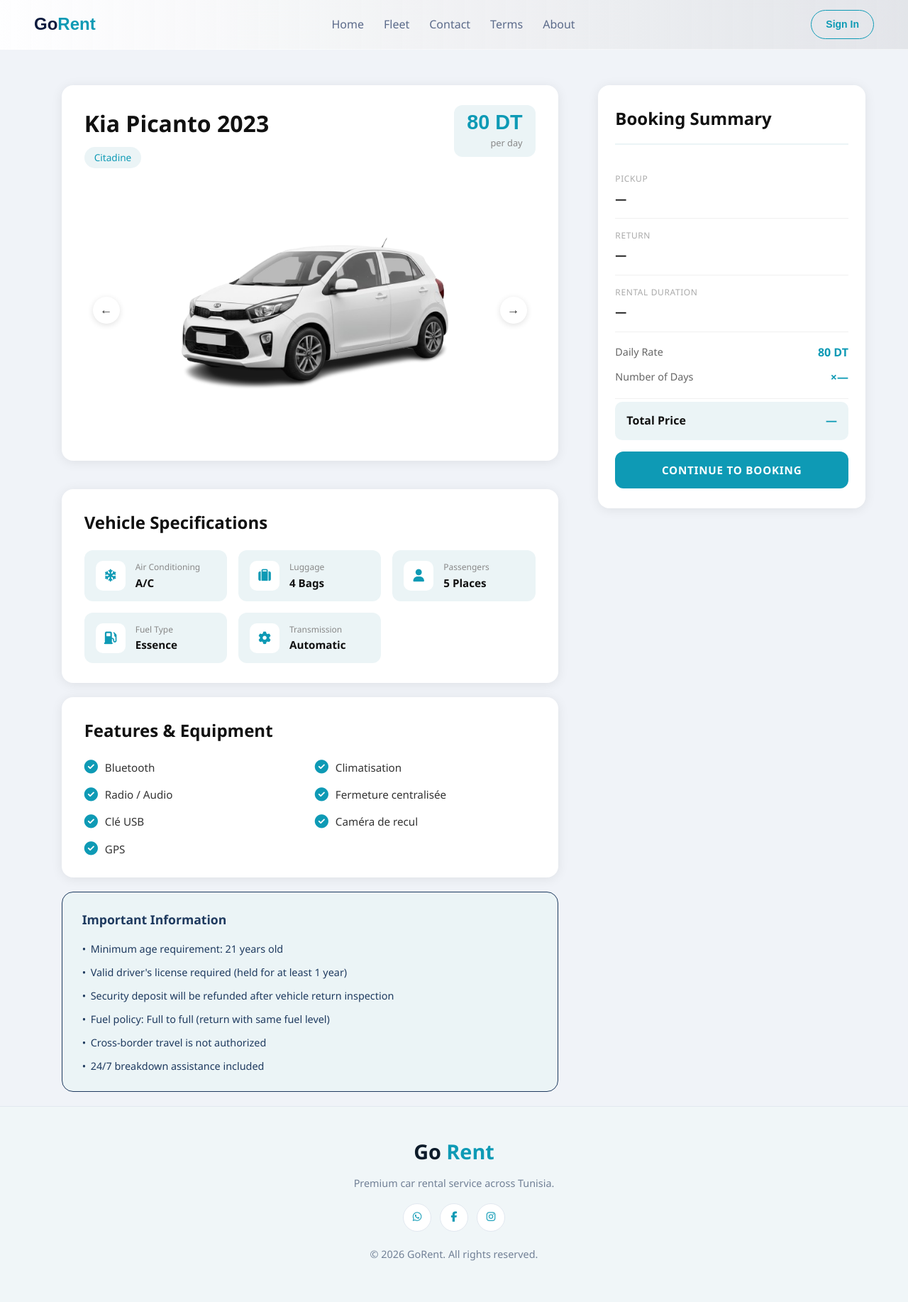
After one commit to douaasalah/locationVoiture, a PHP site: page /details.php?id=1 in a window 1280 px wide. The commit adds this page. Shown: the whole page at 71% size. Run offline with PHP 8.4, Linux system fonts and the light colour scheme; data comes from the database, SQL or seed files in the repository.

Commit message:
Page details

```diff
--- /dev/null
+++ b/details.php
@@ -0,0 +1,210 @@
+<?php
+$conn = new mysqli("localhost", "root", "", "locationvoitures");
+$id = $_GET['id'];
+$sql = "SELECT * FROM voitures WHERE id = $id";
+$result = $conn->query($sql);
+$car = $result->fetch_assoc();
+?>
+<?php include("navbar.php"); ?>
+<div class="details-container">
+<div class="container-left">
+<div class="details-top">
+
+    <!-- Header : nom + type à gauche, prix à droite -->
+    <div class="details-header">
+    <div class="details-title">
+    <h1>
+        <?php
+        if ($car['marque'] == 'Land Rover') {
+            echo $car['modele'] . " " . $car['annee'];
+        } else {
+            echo $car['marque'] . " " . $car['modele'] . " " . $car['annee'];
+        }
+        ?>
+    </h1>
+    <span class="badge-type"><?php echo $car['type']; ?></span>
+</div>
+        <div class="details-price">
+            <span class="price-day"><?php echo $car['prix']; ?> DT</span>
+            <span class="per-day">per day</span>
+        </div>
+    </div>
+
+    <!-- Galerie avec flèches -->
+    <div class="details-gallery">
+        <button class="gallery-btn prev" onclick="changePhoto(-1)">&#8592;</button>
+        <img src="<?php echo $car['imgfront']; ?>" alt="photo" class="main-photo" id="mainPhoto">
+        <button class="gallery-btn next" onclick="changePhoto(1)">&#8594;</button>
+    </div>
+
+</div>
+
+<script>
+const photos = [
+    "<?php echo addslashes($car['imgfront']); ?>",
+    "<?php echo addslashes($car['imgcote']); ?>",
+    "<?php echo addslashes($car['imginter']); ?>"
+];
+let currentPhoto = 0;
+
+function changePhoto(dir) {
+    currentPhoto = (currentPhoto + dir + photos.length) % photos.length;
+    const img = document.getElementById('mainPhoto');
+    img.src = photos[currentPhoto];
+
+    // photo intérieur = index 2 → cover, sinon contain
+    if (currentPhoto === 2) {
+        img.style.objectFit = 'cover';
+    } else {
+        img.style.objectFit = 'contain';
+    }
+}
+</script>
+<div class="details-specs">
+    <h2>Vehicle Specifications</h2>
+    <div class="specs-grid">
+        <div class="spec-item">
+            <div class="spec-icon"><i class="fa-solid fa-snowflake"></i></div>
+            <div class="spec-info">
+                <span class="spec-label">Air Conditioning</span>
+                <span class="spec-value">A/C</span>
+            </div>
+        </div>
+        <div class="spec-item">
+            <div class="spec-icon"><i class="fa-solid fa-suitcase"></i></div>
+            <div class="spec-info">
+                <span class="spec-label">Luggage</span>
+                <span class="spec-value"><?php echo $car['bagages']; ?> Bags</span>
+            </div>
+        </div>
+        <div class="spec-item">
+            <div class="spec-icon"><i class="fa-solid fa-user"></i></div>
+            <div class="spec-info">
+                <span class="spec-label">Passengers</span>
+                <span class="spec-value"><?php echo $car['places']; ?> Places</span>
+            </div>
+        </div>
+        <div class="spec-item">
+            <div class="spec-icon"><i class="fa-solid fa-gas-pump"></i></div>
+            <div class="spec-info">
+                <span class="spec-label">Fuel Type</span>
+                <span class="spec-value"><?php echo $car['carburant']; ?></span>
+            </div>
+        </div>
+        <div class="spec-item">
+            <div class="spec-icon"><i class="fa-solid fa-gear"></i></div>
+            <div class="spec-info">
+                <span class="spec-label">Transmission</span>
+                <span class="spec-value"><?php echo $car['boite']; ?></span>
+            </div>
+        </div>
+    </div>
+</div>
+<div class="details-equipment">
+    <h2>Features & Equipment</h2>
+    <div class="equipment-grid">
+        <?php
+        $sqlOptions = "
+            SELECT o.nom, o.est_inclus
+            FROM options o
+            JOIN voitures_options vo ON o.id = vo.ido
+            WHERE vo.idv = " . $car['id'];
+        $resultOptions = $conn->query($sqlOptions);
+        if ($resultOptions->num_rows > 0) {
+            while ($opt = $resultOptions->fetch_assoc()) {
+                ?>
+                <div class="equipment-item">
+                    <i class="fa-solid fa-circle-check"></i>
+                    <span><?php echo $opt['nom']; ?></span>
+                </div>
+                <?php
+            }
+        } else {
+            echo "<p>No options available.</p>";
+        }
+        ?>
+    </div>
+</div>
+<div class="important-info">
+    <h2>Important Information</h2>
+    <ul class="info-list">
+        <li>Minimum age requirement: 21 years old</li>
+        <li>Valid driver's license required (held for at least 1 year)</li>
+        <li>Security deposit will be refunded after vehicle return inspection</li>
+        <li>Fuel policy: Full to full (return with same fuel level)</li>
+        <li>Cross-border travel is not authorized</li>
+        <li>24/7 breakdown assistance included</li>
+    </ul>
+</div>
+</div>
+<div class="container-right">
+<div class="booking-summary">
+    <h2>Booking Summary</h2>
+
+    <?php
+    $pickup_date = isset($_GET['pickup-date']) ? $_GET['pickup-date'] : '';
+    $dropoff_date = isset($_GET['dropoff-date']) ? $_GET['dropoff-date'] : '';
+    $pickup_location = isset($_GET['pickup-location']) ? $_GET['pickup-location'] : '';
+    $dropoff_location = isset($_GET['return-location']) ? $_GET['return-location'] : '';
+    $pickup_time = isset($_GET['pickup-time']) ? $_GET['pickup-time'] : '';
+    $dropoff_time = isset($_GET['dropoff-time']) ? $_GET['dropoff-time'] : '';
+
+    // calcul nombre de jours
+    $days = 0;
+    if ($pickup_date && $dropoff_date) {
+        $d1 = new DateTime($pickup_date);
+        $d2 = new DateTime($dropoff_date);
+        $days = $d2->diff($d1)->days;
+    }
+
+    $total = $days * $car['prix'];
+    ?>
+
+    <div class="summary-item">
+        <span class="summary-label">Pickup</span>
+        <strong><?php echo $pickup_location ? $pickup_location : '—'; ?></strong>
+        <?php if ($pickup_date): ?>
+            <span class="summary-sub"><?php echo date('d M Y', strtotime($pickup_date)); ?> at <?php echo $pickup_time; ?></span>
+        <?php endif; ?>
+    </div>
+    <hr>
+
+    <div class="summary-item">
+        <span class="summary-label">Return</span>
+        <strong><?php echo $dropoff_location ? $dropoff_location : '—'; ?></strong>
+        <?php if ($dropoff_date): ?>
+            <span class="summary-sub"><?php echo date('d M Y', strtotime($dropoff_date)); ?> at <?php echo $dropoff_time; ?></span>
+        <?php endif; ?>
+    </div>
+    <hr>
+
+    <div class="summary-item">
+        <span class="summary-label">Rental Duration</span>
+        <strong><?php echo $days > 0 ? $days . ' Day' . ($days > 1 ? 's' : '') : '—'; ?></strong>
+    </div>
+    <hr>
+
+    <div class="summary-calc">
+        <div class="calc-row">
+            <span>Daily Rate</span>
+            <span><?php echo $car['prix']; ?> DT</span>
+        </div>
+        <div class="calc-row">
+            <span>Number of Days</span>
+            <span>×<?php echo $days > 0 ? $days : '—'; ?></span>
+        </div>
+    </div>
+    <hr>
+
+    <div class="summary-total">
+        <strong>Total Price</strong>
+        <strong class="total-price"><?php echo $days > 0 ? $total . ' DT' : '—'; ?></strong>
+    </div>
+
+    <a href="<?php echo isset($_SESSION['user_id']) ? 'book.php?id=' . $car['id'] : 'login.php?redirect=book.php?id=' . $car['id']; ?>" class="btn-book-now">
+        Continue to Booking
+    </a>
+</div>
+</div>
+</div>
+<?php include("footer.php"); ?>
--- a/home.php
+++ b/home.php
@@ -20,7 +20,6 @@ if ($conn->connect_error) {
                 <label><i class="fas fa-map-marker-alt"></i> Pickup Location</label>
                 <!-- Pickup Location -->
                 <select name="pickup-location">
-                    <option value="">Select Location</option>
                     <optgroup label="Airports">
                         <option value="Tunis Carthage Airport">Tunis Carthage Airport</option>
                         <option value="Monastir Habib Bourguiba Airport">Monastir Habib Bourguiba Airport</option>
@@ -51,7 +50,6 @@ if ($conn->connect_error) {
 
                 <!-- Drop-off Location -->
                 <select name="return-location">
-                    <option value="">Select Location</option>
                     <optgroup label="Airports">
                         <option value="Tunis Carthage Airport">Tunis Carthage Airport</option>
                         <option value="Monastir Habib Bourguiba Airport">Monastir Habib Bourguiba Airport</option>
--- a/navbar.php
+++ b/navbar.php
@@ -10,6 +10,7 @@
     <link rel="stylesheet" href="styles\navbar.css">
     <link rel="stylesheet" href="styles\home.css">
     <link rel="stylesheet" href="styles\car.css">
+    <link rel="stylesheet" href="styles\details.css">
     <link rel="stylesheet" href="https://cdnjs.cloudflare.com/ajax/libs/font-awesome/6.5.0/css/all.min.css">
     <script>
         window.onload = function () {
--- /dev/null
+++ b/styles/details.css
@@ -0,0 +1,363 @@
+.details-top {
+    background: #fff;
+    border-radius: 16px;
+    padding: 28px 32px;
+    max-width: 700px;
+    margin: 40px auto;
+    box-shadow: 0 2px 16px rgba(0,0,0,0.08);
+}
+
+.details-header {
+    display: flex;
+    justify-content: space-between;
+    align-items: flex-start;
+    margin-bottom: 16px;
+}
+
+.details-title h1 {
+    font-size: 2.0rem;
+    font-weight: 700;
+    color: #111;
+    margin: 0 0 8px 0;
+}
+
+.badge-type {
+    display: inline-block;
+    background: var(--blue-soft);
+    color: var(--blue);
+    padding: 4px 14px;
+    border-radius: 20px;
+    font-size: 0.85rem;
+    font-weight: 500;
+}
+
+.details-price {
+    display: flex;
+    flex-direction: column;
+    align-items: flex-end;
+    background: var(--blue-soft);
+    border-radius: 12px;
+    padding: 10px 18px;
+}
+
+.details-price .price-day {
+    font-size: 1.8rem;
+    font-weight: 800;
+    color: var(--blue);
+    line-height: 1;
+}
+
+.details-price .per-day {
+    font-size: 0.8rem;
+    color: #888;
+    margin-top: 4px;
+    font-weight: 400;
+}
+
+.details-gallery {
+    display: flex;
+    align-items: center;
+    justify-content: center;
+    position: relative;
+    padding: 24px 0;
+}
+
+.details-gallery .main-photo {
+    width: 100%;
+    height: 320px;
+    object-fit: contain;
+    border-radius: 5px;
+}
+
+.gallery-btn {
+    position: absolute;
+    top: 50%;
+    transform: translateY(-50%);
+    background: #fff;
+    border: none;
+    border-radius: 50%;
+    width: 38px;
+    height: 38px;
+    font-size: 1.1rem;
+    cursor: pointer;
+    box-shadow: 0 2px 8px rgba(0,0,0,0.12);
+    color: #333;
+    display: flex;
+    align-items: center;
+    justify-content: center;
+    transition: background 0.2s;
+}
+
+.gallery-btn:hover {
+    background: var(--blue);
+    color: #fff;
+}
+
+.gallery-btn.prev {
+    left: 12px;
+}
+
+.gallery-btn.next {
+    right: 12px;
+}
+.details-specs {
+    background: #fff;
+    border-radius: 16px;
+    padding: 28px 32px;
+    max-width: 700px;
+    margin: 20px auto;
+    box-shadow: 0 2px 16px rgba(0,0,0,0.08);
+}
+
+.details-specs h2 {
+    font-size: 1.5rem;
+    font-weight: 700;
+    color: #111;
+    margin-bottom: 20px;
+}
+
+.specs-grid {
+    display: grid;
+    grid-template-columns: repeat(3, 1fr);
+    gap: 16px;
+}
+
+.spec-item {
+    display: flex;
+    align-items: center;
+    gap: 14px;
+    background: var(--blue-soft);
+    border-radius: 12px;
+    padding: 14px 16px;
+}
+
+.spec-icon {
+    width: 42px;
+    height: 42px;
+    background: #fff;
+    border-radius: 10px;
+    display: flex;
+    align-items: center;
+    justify-content: center;
+    font-size: 1.1rem;
+    color: var(--blue);
+    flex-shrink: 0;
+}
+
+.spec-label {
+    font-size: 0.75rem;
+    color: #888;
+    display: block;
+}
+
+.spec-value {
+    font-size: 0.95rem;
+    font-weight: 600;
+    color: #111;
+    display: block;
+}
+.details-equipment {
+    background: #fff;
+    border-radius: 16px;
+    padding: 28px 32px;
+    max-width: 700px;
+    margin: 20px auto;
+    box-shadow: 0 2px 16px rgba(0,0,0,0.08);
+}
+
+.details-equipment h2 {
+    font-size: 1.5rem;
+    font-weight: 700;
+    color: #111;
+    margin-bottom: 20px;
+}
+
+.equipment-grid {
+    display: grid;
+    grid-template-columns: repeat(2, 1fr);
+    gap: 14px;
+}
+
+.equipment-item {
+    display: flex;
+    align-items: center;
+    gap: 10px;
+    font-size: 0.95rem;
+    color: #333;
+}
+
+.equipment-item i {
+    color: var(--blue);
+
+    font-size: 1.2rem;
+}
+.booking-summary {
+    background: #fff;
+    border-radius: 16px;
+    padding: 28px 24px;
+    box-shadow: 0 2px 16px rgba(0,0,0,0.08);
+}
+
+.booking-summary h2 {
+    font-size: 1.5rem;
+    font-weight: 700;
+    color: #111;
+    margin-bottom: 24px;
+    padding-bottom: 16px;
+    border-bottom: 2px solid var(--blue-soft);
+}
+
+.summary-item {
+    display: flex;
+    flex-direction: column;
+    padding: 14px 0;
+}
+
+.summary-label {
+    font-size: 0.75rem;
+    color: #aaa;
+    text-transform: uppercase;
+    letter-spacing: 0.05em;
+    margin-bottom: 6px;
+}
+
+.summary-item strong {
+    font-size: 1rem;
+    font-weight: 600;
+    color: #111;
+}
+
+.summary-sub {
+    font-size: 0.82rem;
+    color: var(--blue);
+    margin-top: 3px;
+}
+
+.booking-summary hr {
+    border: none;
+    border-top: 1px solid #f0f0f0;
+    margin: 0;
+}
+
+.summary-calc {
+    padding: 16px 0;
+    display: flex;
+    flex-direction: column;
+    gap: 10px;
+}
+
+.calc-row {
+    display: flex;
+    justify-content: space-between;
+    font-size: 0.9rem;
+    color: #666;
+}
+
+.calc-row span:last-child {
+    font-weight: 700;
+    color: var(--blue);
+    font-size: 1rem;
+}
+
+.summary-total {
+    display: flex;
+    justify-content: space-between;
+    align-items: center;
+    padding: 16px 0;
+    background: var(--blue-soft);
+    border-radius: 10px;
+    padding: 14px 16px;
+    margin-top: 4px;
+}
+
+.summary-total strong {
+    font-size: 1rem;
+    color: #111;
+}
+
+.total-price {
+    font-size: 1.4rem;
+    color: var(--blue) !important;
+    font-weight: 800;
+}
+
+.btn-book-now {
+    display: block;
+    background: var(--blue);
+    color: #fff;
+    text-align: center;
+    padding: 14px;
+    border-radius: 12px;
+    font-size: 0.95rem;
+    font-weight: 600;
+    text-decoration: none;
+    margin-top: 16px;
+    letter-spacing: 0.05em;
+    text-transform: uppercase;
+    transition: background 0.2s;
+}
+
+.btn-book-now:hover {
+    background: #0b7a8f;
+}
+.details-container {
+    display: flex;
+    gap: 30px;
+    max-width: 1200px;
+    margin: 0 auto;
+    padding: 40px 20px 0 20px;
+    align-items: flex-start;
+}
+
+.container-left {
+    flex: 2;
+    margin-top: 40px;
+}
+
+.container-right {
+    flex: 1;
+    position: sticky;
+    top: 90px;
+    margin-top: 80px;
+    align-self: flex-start;
+    margin-bottom: 20px;
+}
+.important-info {
+    background: var(--blue-soft);
+    border-radius: 16px;
+    padding: 24px 28px;
+    max-width: 700px;
+    margin: 20px auto;
+    border: 1px solid #1e3a5f;
+    box-sizing: border-box;
+}
+
+.important-info h2 {
+    font-size: 1.1rem;
+    font-weight: 700;
+    color: #1e3a5f;
+    margin-bottom: 16px;
+}
+
+.info-list {
+    list-style: none;
+    padding: 0;
+    margin: 0;
+    display: flex;
+    flex-direction: column;
+    gap: 10px;
+}
+
+.info-list li {
+    font-size: 0.9rem;
+    color: #1e3a5f;
+    padding-left: 12px;
+    position: relative;
+}
+
+.info-list li::before {
+    content: "•";
+    position: absolute;
+    left: 0;
+    color: #1e3a5f;
+}
--- a/styles/home.css
+++ b/styles/home.css
@@ -579,3 +579,6 @@ body {
 .contact-item a:hover {
     color: var(--blue);
 }
+input[type="date"]{
+    font-family: var(--font-b);
+}
```
Also changed, not shown: car.php (+2 -24 lines).
